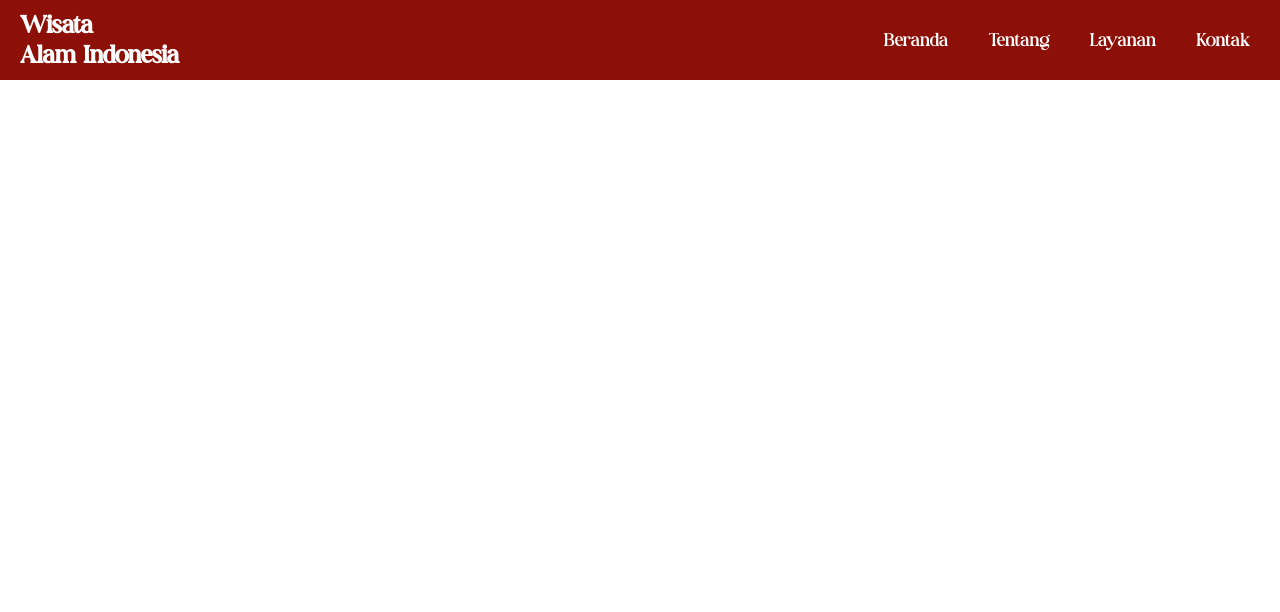
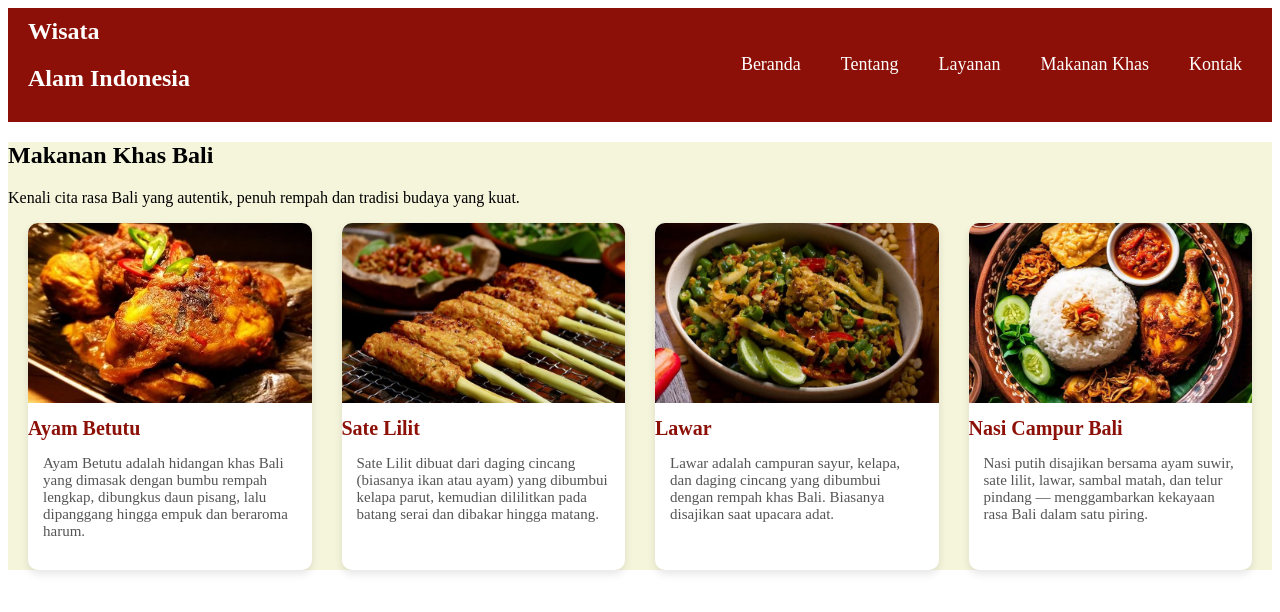
Before and after one commit to dillaahsb-prog/project-web-wisata-alam, a plain HTML site: page index.html in a window 1280 px wide. Drawn offline with Linux system fonts and the light colour scheme.

Commit message:
menambah list makanan khas bali

```diff
--- a/index.html
+++ b/index.html
@@ -1,27 +1,75 @@
 <!DOCTYPE html>
 <html lang="id">
+
 <head>
     <meta charset="UTF-8">
     <meta name="viewport" content="width=device-width, initial-scale=1.0">
-    <title>Navbar dengan Subbrand</title>
+    <title>Wisata Alam Indonesia</title>
     <link rel="stylesheet" href="style.css">
 </head>
+
 <body>
 
     <!-- navbar -->
     <nav class="navbar">
         <div class="logo">
             <a href="#">Wisata</a>
-            <h2 class="sub2"> Alam Indonesia</h2>
+            <h2 class="sub2">Alam Indonesia</h2>
         </div>
         <ul class="nav-links">
-            <li><a href="#">Beranda</a></li>
+            <li><a href="index.html">Beranda</a></li>
             <li><a href="#">Tentang</a></li>
             <li><a href="#">Layanan</a></li>
+            <li><a href="index.html">Makanan Khas</a></li>
             <li><a href="#">Kontak</a></li>
         </ul>
     </nav>
 
+    <main>
+        <section class="intro">
+            <h1>Makanan Khas Bali</h1>
+            <p>Kenali cita rasa Bali yang autentik, penuh rempah dan tradisi budaya yang kuat.</p>
+
+            <div class="food-list">
+
+                <div class="food-card">
+                    <img src="How to make Ayam betutu recipe (balinese roasted chicken)  - Resep ayam betutu enak.jpeg"
+                        alt="Ayam Betutu">
+                    <h3>Ayam Betutu</h3>
+                    <p>Ayam Betutu adalah hidangan khas Bali yang dimasak dengan bumbu rempah lengkap, dibungkus daun
+                        pisang, lalu
+                        dipanggang hingga empuk dan beraroma harum.</p>
+                </div>
+
+                <div class="food-card">
+                    <img src="satelilt.jpeg" alt="Sate Lilit">
+                    <h3>Sate Lilit</h3>
+                    <p>Sate Lilit dibuat dari daging cincang (biasanya ikan atau ayam) yang dibumbui kelapa parut,
+                        kemudian
+                        dililitkan pada batang serai dan dibakar hingga matang.</p>
+                </div>
+
+                <div class="food-card">
+                    <img src="Lawar__.jpeg" alt="Lawar">
+                    <h3>Lawar</h3>
+                    <p>Lawar adalah campuran sayur, kelapa, dan daging cincang yang dibumbui dengan rempah khas Bali.
+                        Biasanya
+                        disajikan saat upacara adat.</p>
+                </div>
+
+                <div class="food-card">
+                    <img src="undefined.jpeg" alt="Nasi Campur Bali">
+                    <h3>Nasi Campur Bali</h3>
+                    <p>Nasi putih disajikan bersama ayam suwir, sate lilit, lawar, sambal matah, dan telur pindang —
+                        menggambarkan
+                        kekayaan rasa Bali dalam satu piring.</p>
+                </div>
+
+            </div>
+
+        </section>
+    </main>
 
 </body>
+
 </html>
--- a/style.css
+++ b/style.css
@@ -1,15 +1,3 @@
-/* Reset dasar */
-* {
-    margin: 0;
-    padding: 0;
-    box-sizing: border-box;
-}
-
-@font-face {
-    font-family: ws-paradose;
-    src: url(/assets/Ws\ Paradose\ Demo.ttf);
-}
-
 main {
     background-color: beige;
 }
@@ -35,21 +23,23 @@ main {
     color: white;
     font-size: 24px;
     font-weight: bold;
-    display: block; /* Mengubah link menjadi block agar bisa dipisah */
+    display: block;
+    /* Mengubah link menjadi block agar bisa dipisah */
 }
 
 .navbar .subbrand {
-    display: block; /* Menjadikan subbrand sebagai block element */
+    display: block;
+    /* Menjadikan subbrand sebagai block element */
     color: #f39c12;
     font-size: 1px;
     font-style: italic;
-    margin-top: px; /* Memberikan jarak antara logo dan subbrand */
+    margin-top: px;
+    /* Memberikan jarak antara logo dan subbrand */
 }
 
-.sub2{
+.sub2 {
     color: white;
 }
-
 
 .nav-links {
     list-style-type: none;
@@ -72,3 +62,86 @@ main {
 .nav-links a:hover {
     color: #FFF0C4;
 }
+
+
+
+/* Halaman makanan khas */
+.food-section {
+    text-align: center;
+    padding: 40px 20px;
+    background-color: #FFF0C4;
+    font-family: 'ws-paradose';
+}
+
+.food-section h1 {
+    font-size: 36px;
+    color: #8C1007;
+    margin-bottom: 10px;
+}
+
+.food-section p {
+    font-size: 18px;
+    color: #333;
+    margin-bottom: 40px;
+}
+
+.food-list {
+    display: grid;
+    grid-template-columns: repeat(auto-fit, minmax(250px, 1fr));
+    gap: 30px;
+    padding: 0 20px;
+}
+
+
+.food-card {
+    background-color: white;
+
+    border-radius: 10px;
+    box-shadow: 0 4px 8px rgba(0, 0, 0, 0.1);
+    overflow: hidden;
+    transition: transform 0.3s ease, box-shadow 0.3s ease;
+}
+
+.food-card:hover {
+    transform: translateY(-5px);
+    box-shadow: 0 8px 16px rgba(0, 0, 0, 0.2);
+}
+
+.food-card img {
+    width: 100%;
+    height: 180px;
+    object-fit: cover;
+}
+
+.food-card h3 {
+    color: #8C1007;
+    font-size: 20px;
+    margin: 10px 0 5px;
+}
+
+.food-card p {
+    font-size: 15px;
+    padding: 0 15px 15px;
+    color: #555;
+}
+
+/* Active link */
+.nav-links a.active {
+    color: #FFF0C4;
+    font-weight: bold;
+}
+
+
+@media (max-width: 600px) {
+    .food-card {
+        flex-direction: column;
+        text-align: center;
+    }
+
+    .food-card img hover {
+        filter: drop-shadow(0 0 15px rgba(255, 255, 0, 0.8));
+        transition: filter 0.3s ease;
+    }
+
+    /* Efek cahaya lembut */
+}
```
Also changed, not shown: How to make Ayam betutu recipe (balinese roasted chicken)  - Resep ayam betutu enak.jpeg (added), Lawar__.jpeg (added), satelilt.jpeg (added), undefined.jpeg (added).
